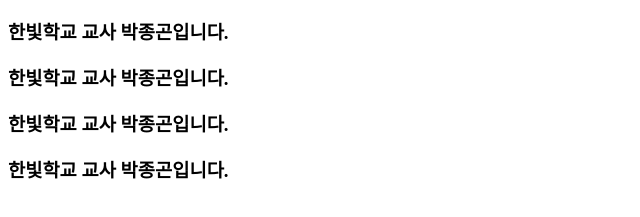
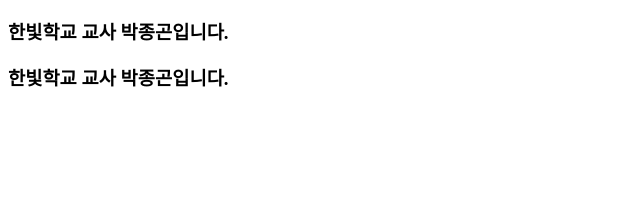
Before and after one commit to gones1215/gones, a plain HTML site: page index.html in a window 1280 px wide. Shown: the part 113-330 px from the top of the page, without its empty margins (0-640 px from the left). Drawn offline with Linux system fonts and the light colour scheme.

Commit message:
third commit

```diff
--- a/index.html
+++ b/index.html
@@ -9,7 +9,5 @@
     <h2>한빛학교 출결 관리 프로그램입니다.</h2>
     <h3>한빛학교 교사 박종곤입니다.</h3>
     <h3>한빛학교 교사 박종곤입니다.</h3>
-    <h3>한빛학교 교사 박종곤입니다.</h3>
-    <h3>한빛학교 교사 박종곤입니다.</h3>
   </body>
 </html>
```
